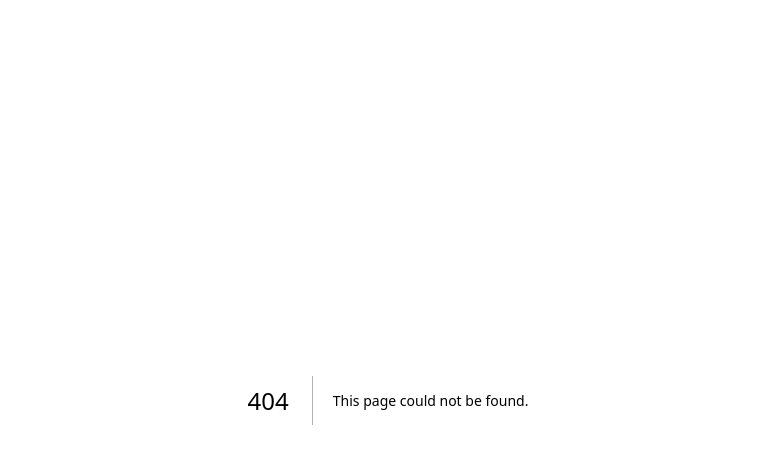
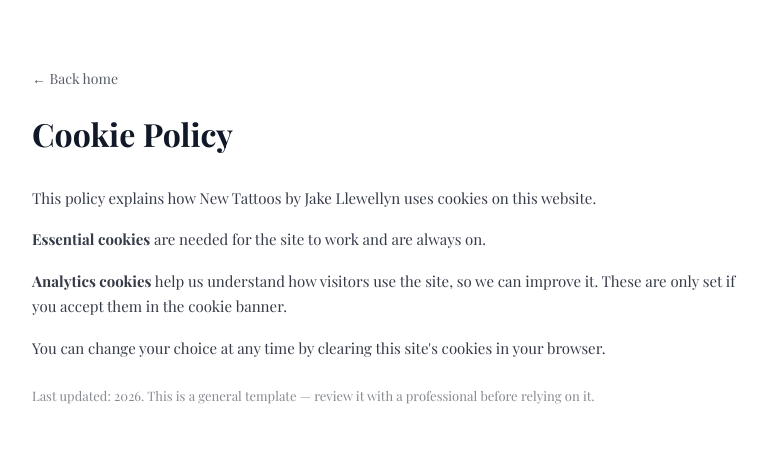
Before and after one commit to AlexThomas-Graft0/new-tattoos-by-jake-llewellyn-3439fe, a Next.js app: page /cookies in a window 1280 px wide. Before the commit this address had no page. Shown: the top 464 px of the page, without its empty margins (252-1020 px from the left). Built offline with nearby package versions, Linux system fonts and the light colour scheme.

Commit message:
add app/cookies/page.tsx

```diff
--- /dev/null
+++ b/app/cookies/page.tsx
@@ -0,0 +1,17 @@
+export const metadata = { title: "Cookie Policy — New Tattoos by Jake Llewellyn" };
+
+export default function Page() {
+  return (
+    <main style={{ maxWidth: 760, margin: '0 auto', padding: '64px 24px', lineHeight: 1.7 }}>
+      <a href="/" style={{ fontSize: 14, opacity: 0.7 }}>&larr; Back home</a>
+      <h1 style={{ fontSize: 32, fontWeight: 700, margin: '16px 0 24px' }}>Cookie Policy</h1>
+      <div style={{ fontSize: 15, opacity: 0.85 }}>
+        <p style={{ marginBottom: 16 }}>This policy explains how New Tattoos by Jake Llewellyn uses cookies on this website.</p>
+        <p style={{ marginBottom: 16 }}><strong>Essential cookies</strong> are needed for the site to work and are always on.</p>
+        <p style={{ marginBottom: 16 }}><strong>Analytics cookies</strong> help us understand how visitors use the site, so we can improve it. These are only set if you accept them in the cookie banner.</p>
+        <p style={{ marginBottom: 16 }}>You can change your choice at any time by clearing this site&apos;s cookies in your browser.</p>
+        <p style={{ marginTop: 24, fontSize: 13, opacity: 0.6 }}>Last updated: 2026. This is a general template — review it with a professional before relying on it.</p>
+      </div>
+    </main>
+  );
+}
```
